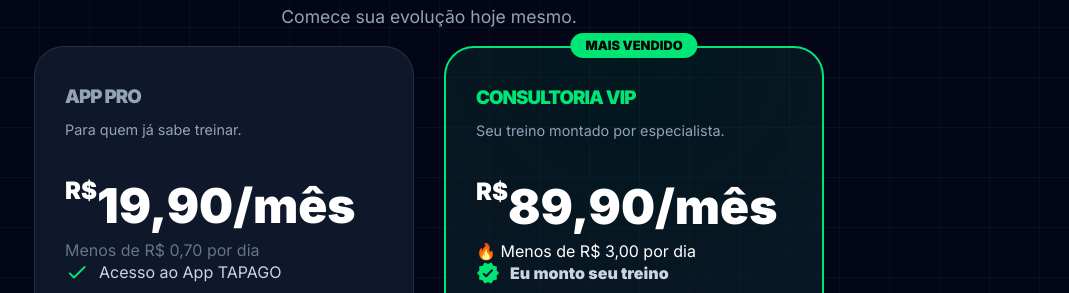
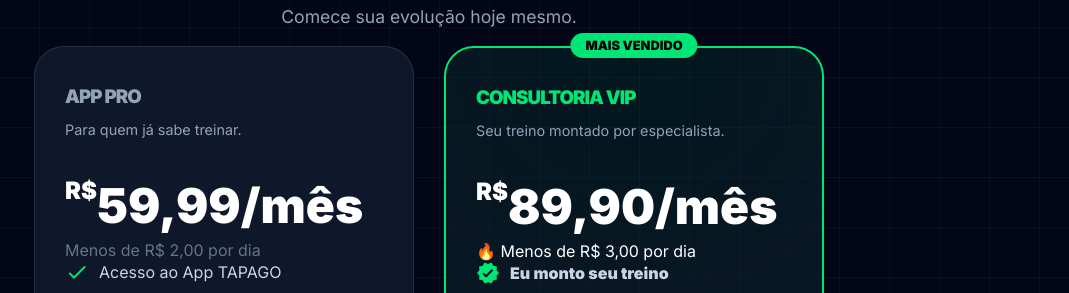
Before and after one commit to otaviooaugusto13-cyber/funil-de-vendas-tapago, a plain HTML site: page index.html in a window 1280 px wide. Shown: the part 4173-4466 px from the top of the page, without its empty margins (211-1280 px from the left). Drawn offline with nearby package versions, Linux system fonts and the light colour scheme.

Commit message:
Update index.html

```diff
--- a/index.html
+++ b/index.html
@@ -181,8 +181,8 @@
       <div class="price-card" data-aos="flip-left">
         <h3 style="color: #94a3b8;">APP PRO</h3>
         <p style="font-size: 0.9rem;">Para quem já sabe treinar.</p>
-        <div class="price-number"><span style="font-size: 1.5rem; vertical-align: top;">R$</span>19,90<span>/mês</span></div>
-        <div class="price-sub" style="color: #64748b; font-weight: normal;">Menos de R$ 0,70 por dia</div>
+        <div class="price-number"><span style="font-size: 1.5rem; vertical-align: top;">R$</span>59,99<span>/mês</span></div>
+        <div class="price-sub" style="color: #64748b; font-weight: normal;">Menos de R$ 2,00 por dia</div>
 
         <ul class="price-features">
           <li><span class="material-icons-round" style="color:var(--neon-green)">check</span> Acesso ao App TAPAGO</li>
@@ -351,7 +351,7 @@
   <div class="mobile-sticky-bar">
     <div class="sticky-text">
       COMECE AGORA
-      <span>A partir de R$ 19,90</span>
+      <span>A partir de R$ 59,99 </span>
     </div>
     <a href="#pricing" class="btn-sticky">QUERO ENTRAR</a>
   </div>
```
